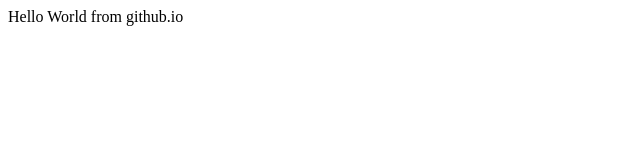
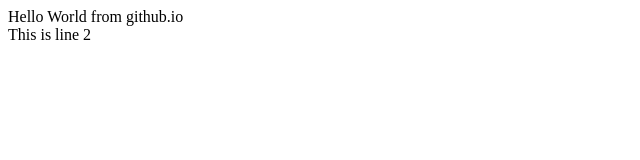
Before and after one commit to dlangh/dlangh.github.io, a plain HTML site: page index.html in a window 1280 px wide. Shown: the full height of the page, 0-640 px from the left. Drawn offline with Linux system fonts and the light colour scheme.

Commit message:
first mod

```diff
--- a/index.html
+++ b/index.html
@@ -5,7 +5,8 @@
 </head>
 
 <body>
-Hello World from github.io
+Hello World from github.io<br />
+This is line 2<br />
 </body>
 
 </html>
```
